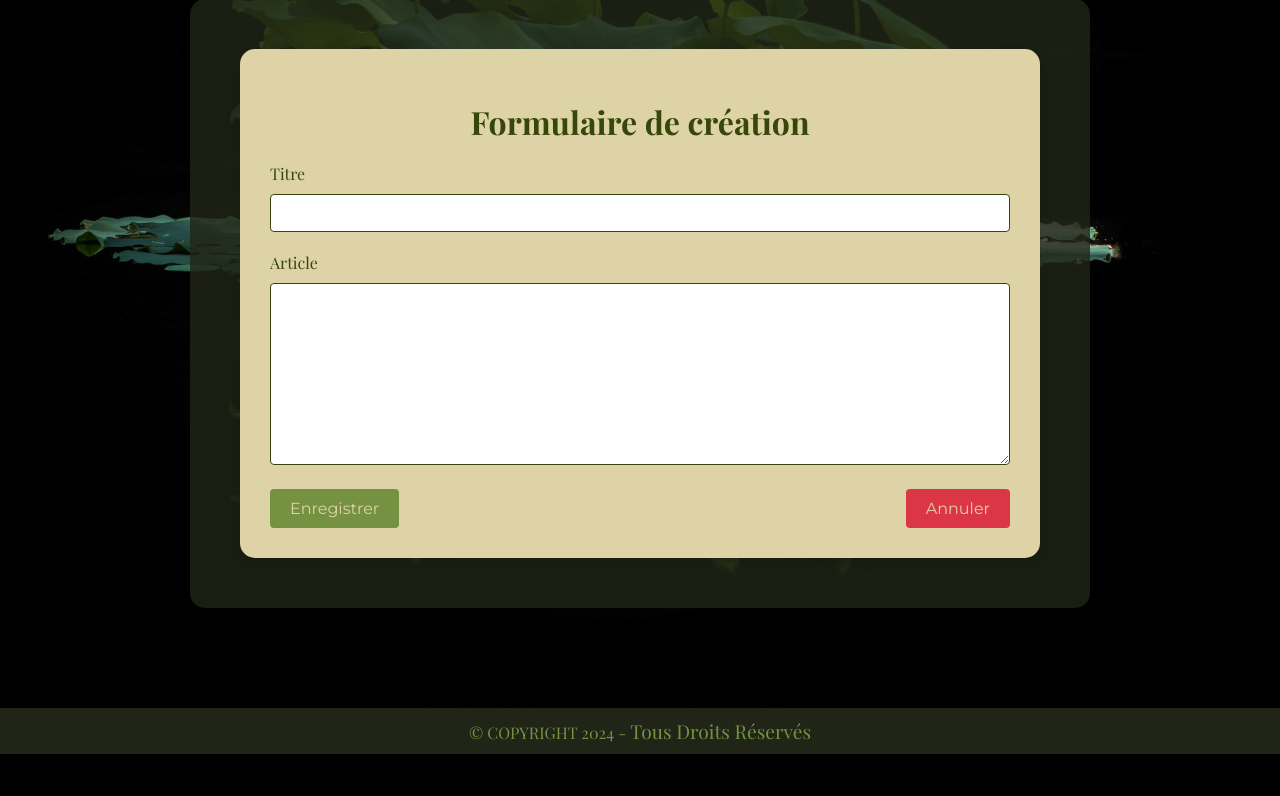
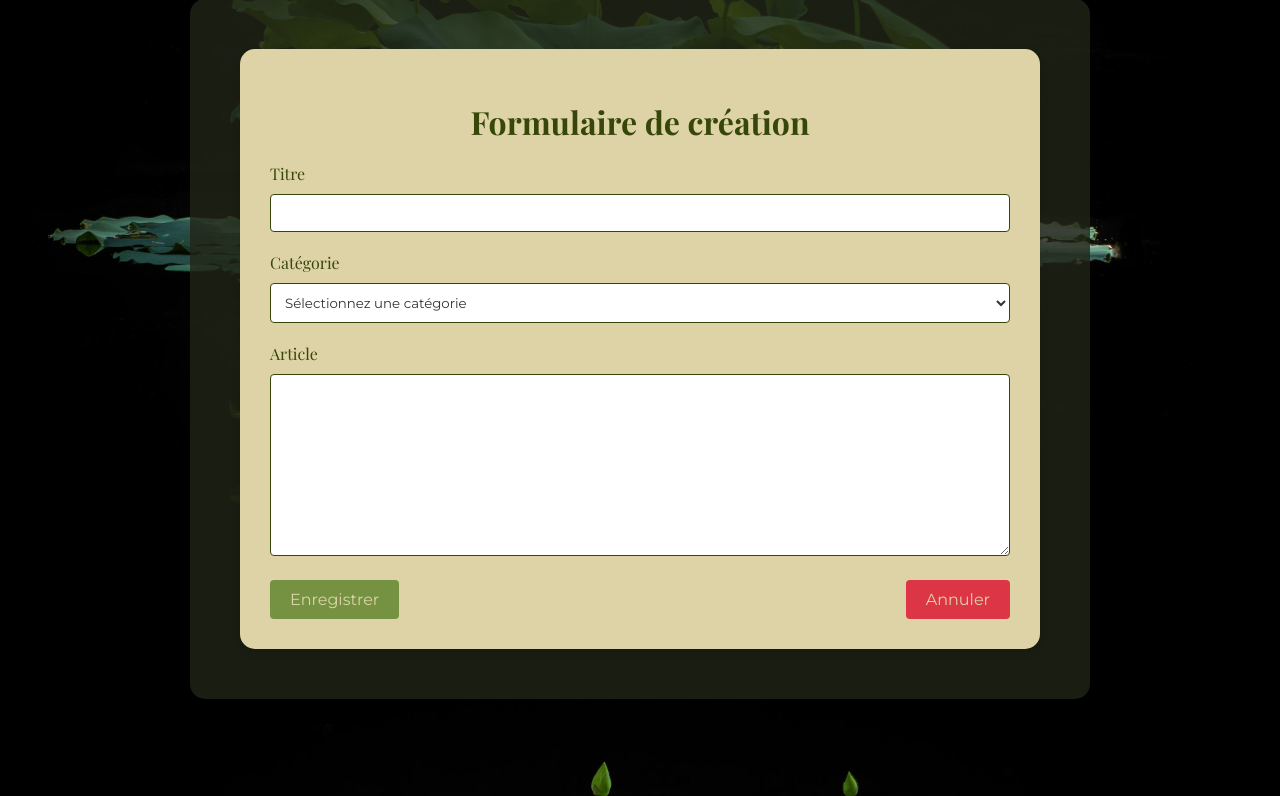
Before and after one commit to Dev-Relax/Blog-AFPA-ECF4, a PHP site: page /Ajouter/ajouter.html in a window 1280 px wide. Shown: the part 221-1017 px from the top of the page. Before the commit the page ends 975 px from the top, so only its background shows below. Run offline with PHP 8.4, Linux system fonts and the light colour scheme.

Commit message:
update page ajouter

```diff
--- a/Ajouter/ajouter.html
+++ b/Ajouter/ajouter.html
@@ -44,6 +44,16 @@
                     <label for="title">Titre</label>
                     <input type="text" id="title" name="title" required>
 
+                    <label for="category">Catégorie</label>
+                    <select id="category" name="category" required>
+                        <option value="" disabled selected>Sélectionnez une catégorie</option>
+                        <option value="tech">Technologie</option>
+                        <option value="health">Santé</option>
+                        <option value="travel">Voyage</option>
+                        <option value="education">Éducation</option>
+                        <option value="lifestyle">Style de vie</option>
+                    </select>
+
                     <label for="article">Article</label>
                     <textarea id="article" name="article" rows="10" required></textarea>
 
--- a/Ajouter/styles.css
+++ b/Ajouter/styles.css
@@ -139,7 +139,8 @@ body {
 }
 
 .form-container input[type="text"],
-.form-container textarea {
+.form-container textarea,
+.form-container select {
     width: 100%;
     padding: 10px;
     margin-bottom: 20px;
```
